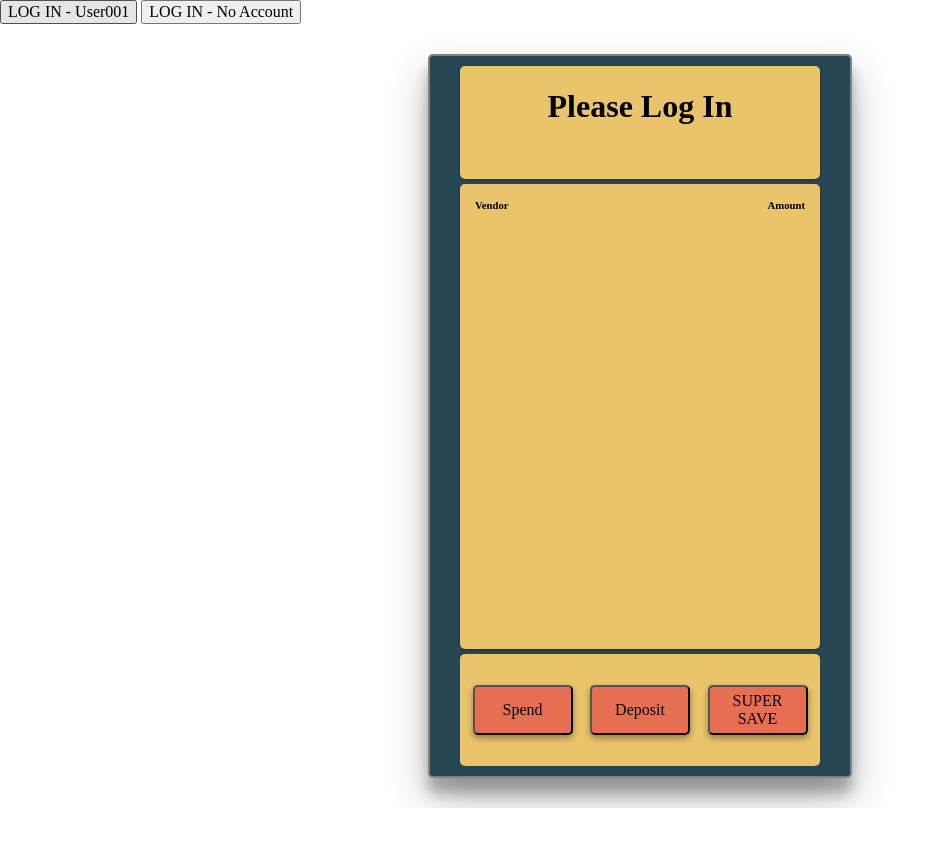
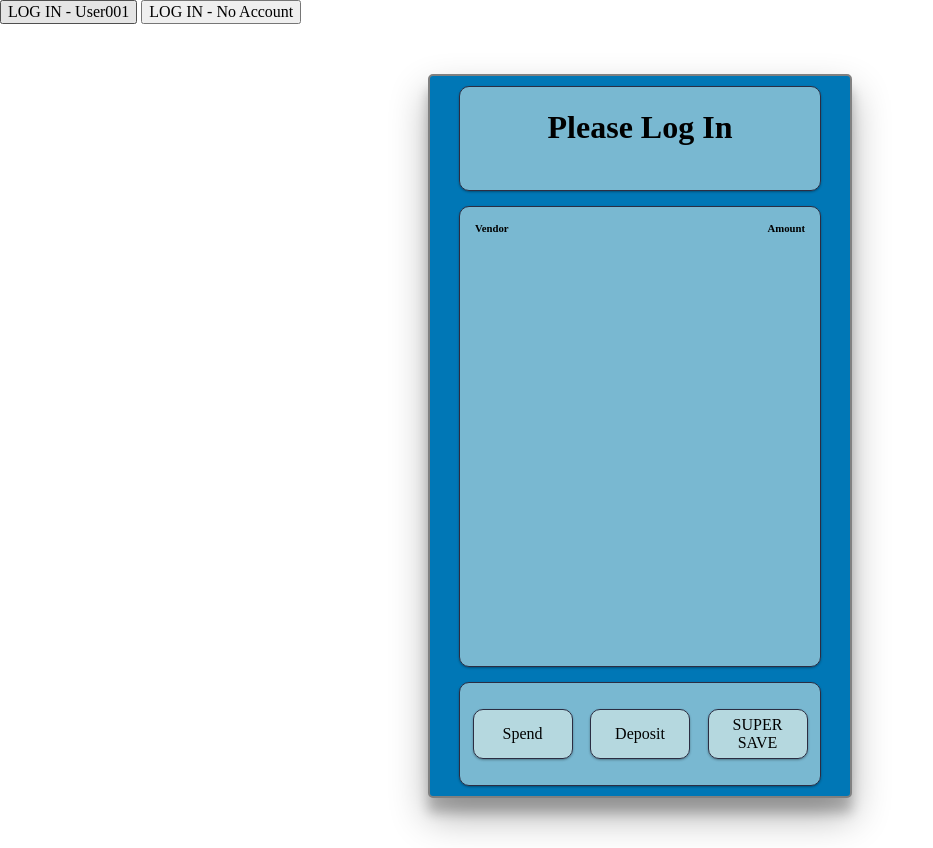
Before and after one commit to greyhairandglasses/Side-Projects, a plain HTML site: page Banking App/index.html in a window 1280 px wide. Shown: the whole page, without its empty margins (0-933 px from the left). Before the commit the page ends 808 px from the top, so only its background shows below. Drawn offline with Linux system fonts and the light colour scheme.

Commit message:
Styling update

```diff
--- a/Banking App/Style/style.css
+++ b/Banking App/Style/style.css
@@ -10,6 +10,14 @@
 --maize-crayola: #e9c46a;
 --sandy-brown: #f4a261;
 --terra-cotta: #e76f51;
+
+--black: #2b2d42;
+--grey: #8D99AE;
+/* --white: #EDF2F433; */
+--white: #F1FAEE80;
+/* --red: #EF233C; */
+--red: #E63946;
+--dark-red: #D90429;
 }
 
 .hide-modal {
@@ -35,7 +43,7 @@
   flex-direction: column;
   text-align: center;
   align-items: center;
-  background-color: var(--sandy-brown);
+  background-color: var(--grey);
   padding: 20px;
   height: 150px;
   width: 250px;
@@ -62,16 +70,16 @@
 .phone-screen {
   position: relative;
   display: grid;
-  gap: 5px;
+  gap: 15px;
   justify-items: center;
   border-radius: 5px;
   box-shadow: var(--v-high-shadow);
   border: 2px solid gray;
   padding: 10px;
-  margin: 30px auto;
+  margin: 50px auto;
   height: 700px;
   width: 400px;
-  background-color: var(--charcoal);
+  background-color: #0077B6;
   grid-template-rows: repeat(6, 1fr);
   grid-template-areas:
   "info-panel"
@@ -85,10 +93,9 @@
 .info-panel {
   grid-area: info-panel;
   width: 90%;
-  border-radius: 5px;
   box-shadow: var(--low-shadow);
   text-align: center;
-  background-color: var(--maize-crayola);
+  background-color: var(--white);
 }
 
 .cx-info {
@@ -101,8 +108,7 @@
 
 .transaction-history {
   grid-area: transaction-history;
-  border-radius: 5px;
-  background-color: var(--maize-crayola);
+  background-color: var(--white);
   width: 90%;
   bottom: 0;
   box-shadow: var(--low-shadow);
@@ -124,7 +130,7 @@
   height: 80%;
   overflow-y: auto;
   scrollbar-width: thin;
-  scrollbar-color: black white;
+  scrollbar-color: var(--black) var(--white);
 }
 
 .indivdual-trans {
@@ -134,12 +140,13 @@
 
 .menu {
   grid-area: menu;
-  background-color: var(--maize-crayola);
-  border-radius: 5px;
+  background-color: var(--white);
   display: flex;
   width: 90%;
   justify-content: space-evenly;
   align-items: center;
+  box-shadow: var(--low-shadow);
+
 }
 
 .menu-btn,
@@ -147,7 +154,13 @@
   width: 100px;
   height: 50px;
   margin: 5px;
-  border-radius: 5px;
-  box-shadow: var(--mid-shadow);
-  background-color: var(--terra-cotta);
+  border-radius: 10px;
+  box-shadow: var(--low-shadow);
+  background-color: var(--white);
+  border: 1px solid var(--black);
 }
+
+.border {
+  border-radius: 10px;
+  border: 1px solid var(--black);
+}
--- a/Banking App/index.html
+++ b/Banking App/index.html
@@ -27,11 +27,11 @@
         </form>
       </div>
     </div>
-    <div class="info-panel">
+    <div class="info-panel border">
       <h1>Please Log In</h1>
     </div>
 
-    <div class="transaction-history">
+    <div class="transaction-history border">
       <div class="transaction-heading">
         <h6>Vendor</h6>
         <h6>Amount</h6>
@@ -40,7 +40,7 @@
 
       </div>
     </div>
-    <div class="menu">
+    <div class="menu border">
       <button class="menu-btn add-btn">Spend</button>
       <button class="menu-btn withdraw-btn">Deposit</button>
       <button class="menu-btn save-btn">SUPER SAVE</button>
```
